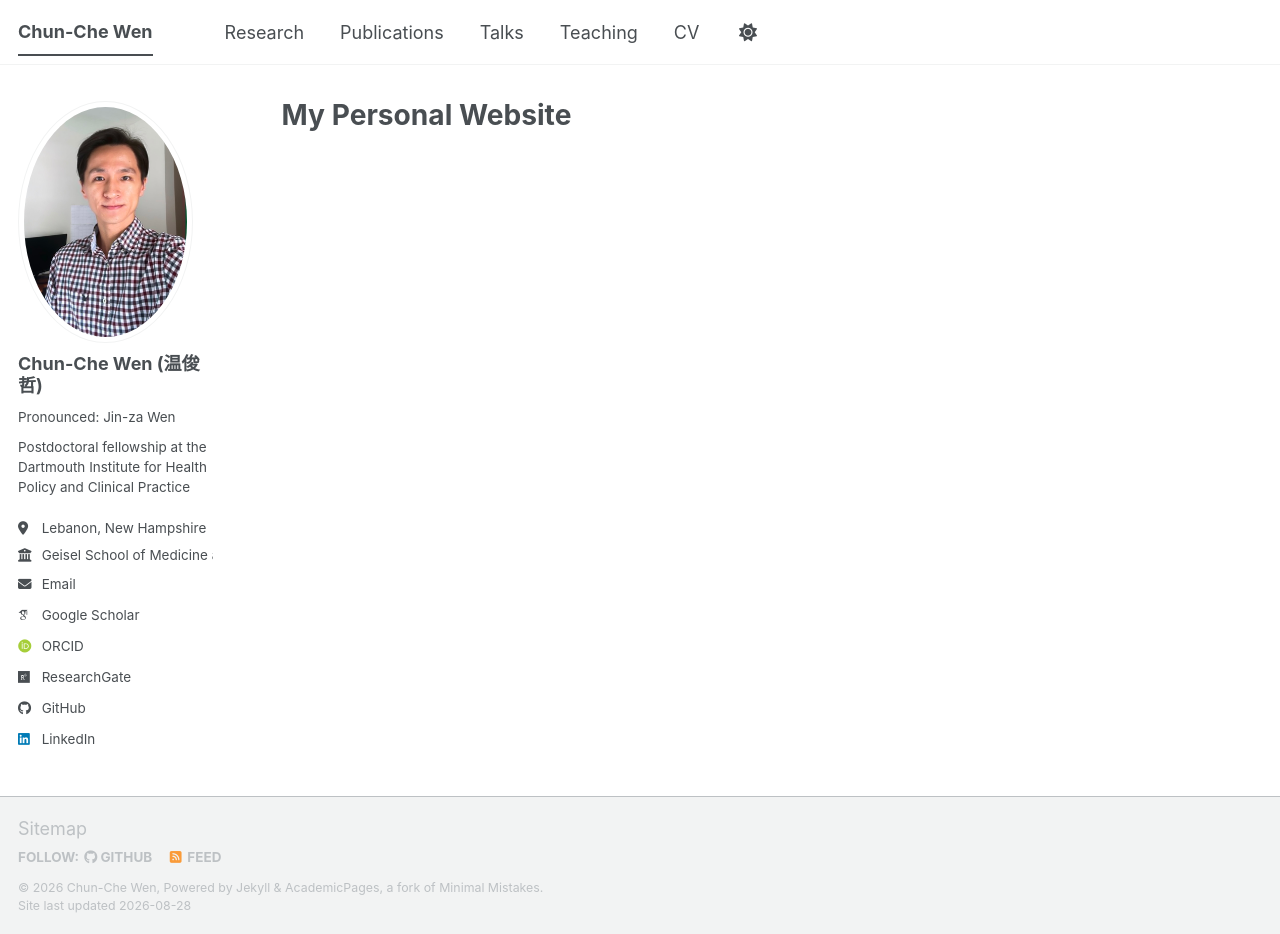
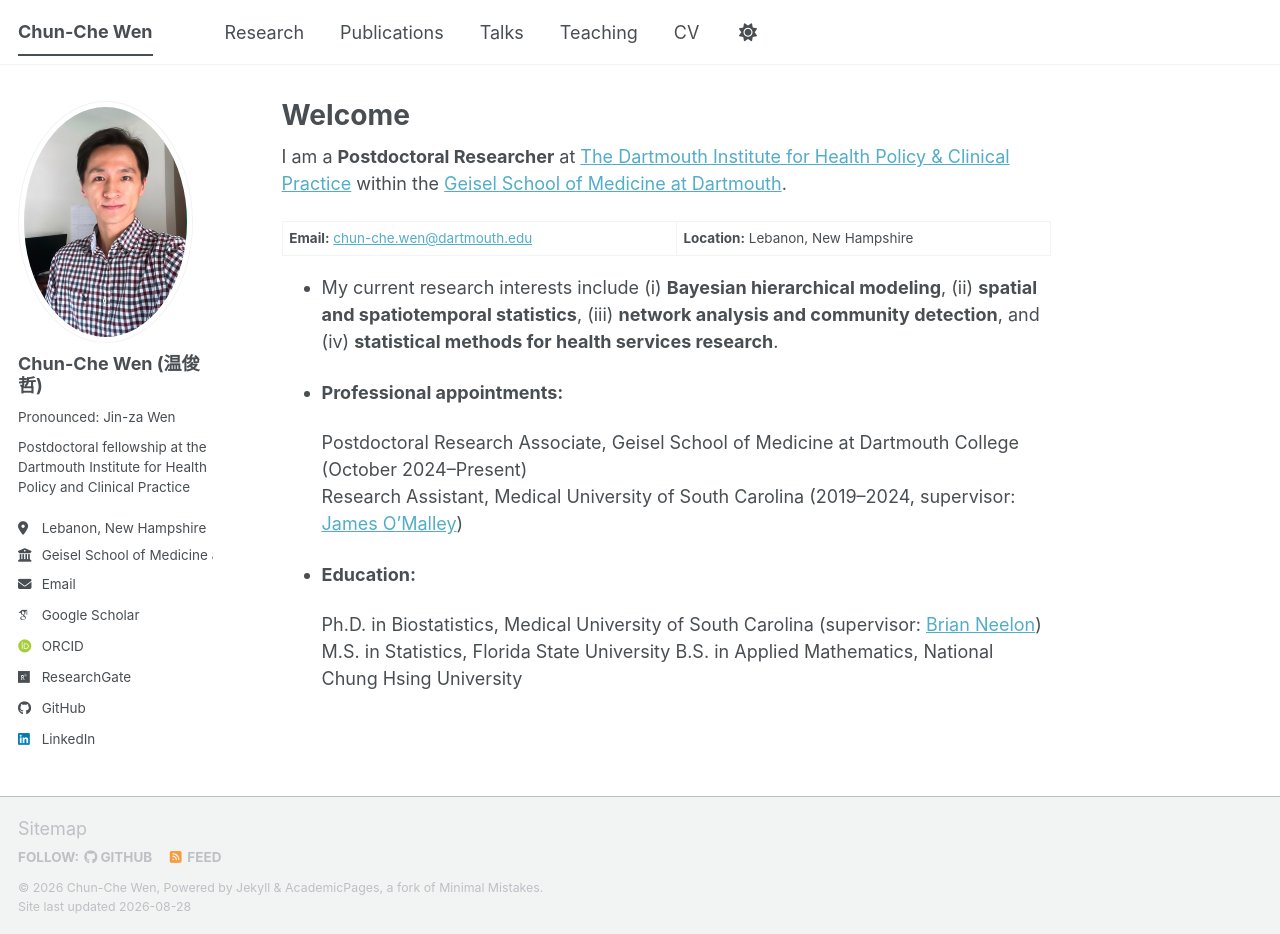
Before and after one commit to chunchewen/chunchewen, a Jekyll site: the page built from _pages/about.md, in a window 1280 px wide and 934 px high. Built offline with Jekyll 4.4.1, drawn with Linux system fonts in a browser that asks for light colours; some web fonts are replaced; a script bundle is joined from its source files by our own code; library files that are not in the unit come from our copies.

Commit message:
Update about.md

```diff
--- a/_pages/about.md
+++ b/_pages/about.md
@@ -1,8 +1,25 @@
 ---
 permalink: /
-title: "My Personal Website"
+title: "Welcome"
 author_profile: true
 redirect_from:
   - /about/
   - /about.html
 ---
+
+I am a **Postdoctoral Researcher** at [The Dartmouth Institute for Health Policy & Clinical Practice](https://geiselmed.dartmouth.edu/tdi/) within the [Geisel School of Medicine at Dartmouth](https://geiselmed.dartmouth.edu/).
+
+**Email:** [chun-che.wen@dartmouth.edu](mailto:chun-che.wen@dartmouth.edu) | **Location:** Lebanon, New Hampshire
+
+- My current research interests include (i) **Bayesian hierarchical modeling**, (ii) **spatial and spatiotemporal statistics**, (iii) **network analysis and community detection**, and (iv) **statistical methods for health services research**.
+
+- **Professional appointments:**
+
+  Postdoctoral Research Associate, Geisel School of Medicine at Dartmouth College (October 2024–Present)
+  Research Assistant, Medical University of South Carolina (2019–2024, supervisor: [James O'Malley](https://geiselmed.dartmouth.edu/tdi/profile/james-omalley-phd/))
+
+- **Education:**
+
+  Ph.D. in Biostatistics, Medical University of South Carolina (supervisor: [Brian Neelon](https://education.musc.edu/MUSCApps/facultydirectory/Neelon-Brian))
+  M.S. in Statistics, Florida State University
+  B.S. in Applied Mathematics, National Chung Hsing University
```
